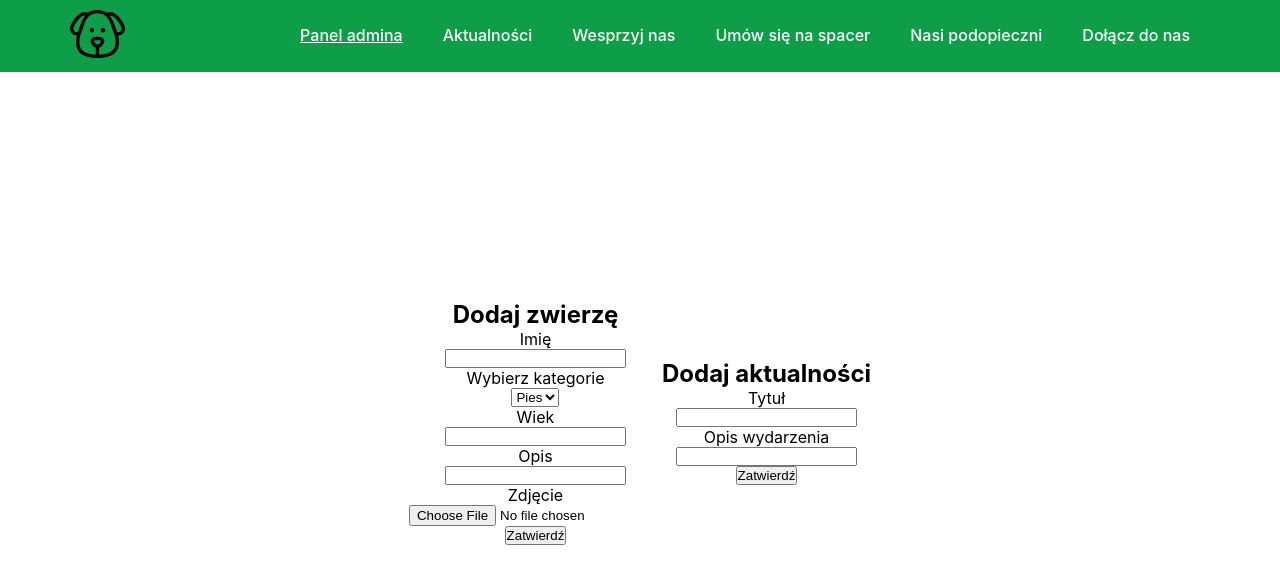
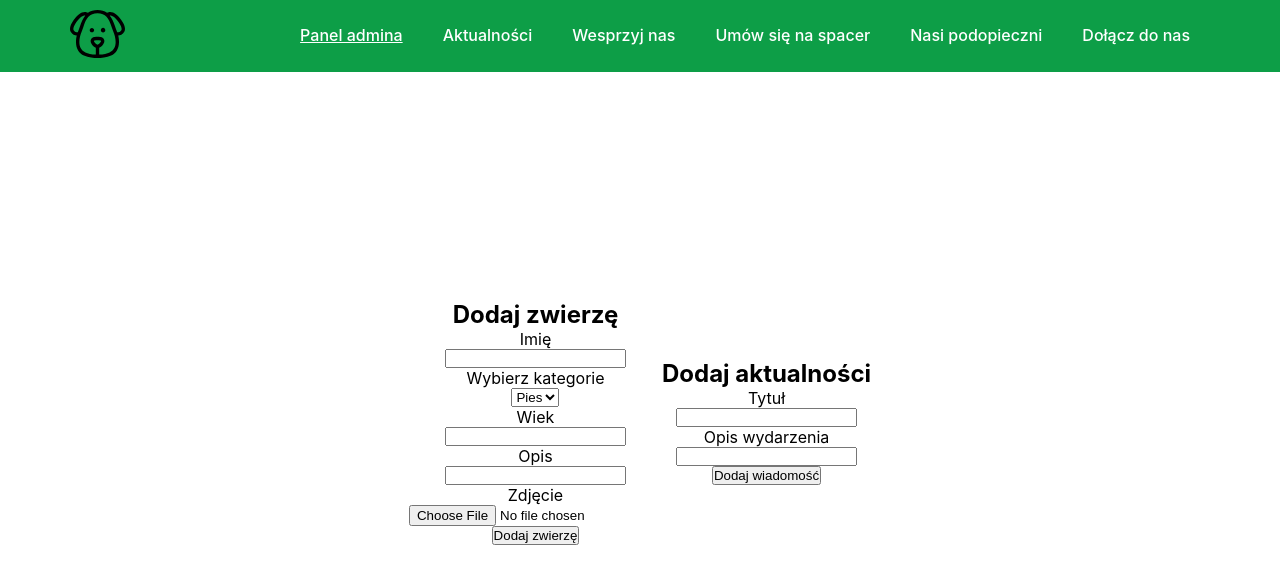
Before and after one commit to MateuszDobosz/ProjektZespolowy-Frontend, a React (Create React App) app: page /admin in a window 1280 px wide. Shown: the top 584 px of the page. Built offline with nearby package versions, Linux system fonts and the light colour scheme; no server answers.

Commit message:
finish forms

```diff
--- a/src/components/AddAnimalForm.js
+++ b/src/components/AddAnimalForm.js
@@ -65,7 +65,7 @@ const AddAnimalForm = () => {
                 accept="image/png, image/jpeg"
                 onChange={formik.handleChange} />
 
-            <button type="submit">Zatwierdź</button>
+            <button type="submit">Dodaj zwierzę</button>
 
         </Form >
     );
--- a/src/components/AddNewsForm.js
+++ b/src/components/AddNewsForm.js
@@ -44,7 +44,7 @@ const AddNewsForm = () => {
             />
 
 
-            <button type="submit">Zatwierdź</button>
+            <button type="submit">Dodaj wiadomość</button>
 
         </Form >
     );
--- a/src/components/Validations/AddNewsValidation.js
+++ b/src/components/Validations/AddNewsValidation.js
@@ -2,9 +2,9 @@ import * as Yup from 'yup';
 
 const validationSchema = Yup.object({
     title: Yup.string()
-        .max(15, 'Must be 15 characters or less')
-        .required('Required'),
-    description: Yup.string().required('Required')
+        .max(15, 'Maksymalnie 15 znaków.')
+        .required('Pole wymagane.'),
+    description: Yup.string().required('Pole wymagane.')
 })
 
 export default validationSchema;
```
